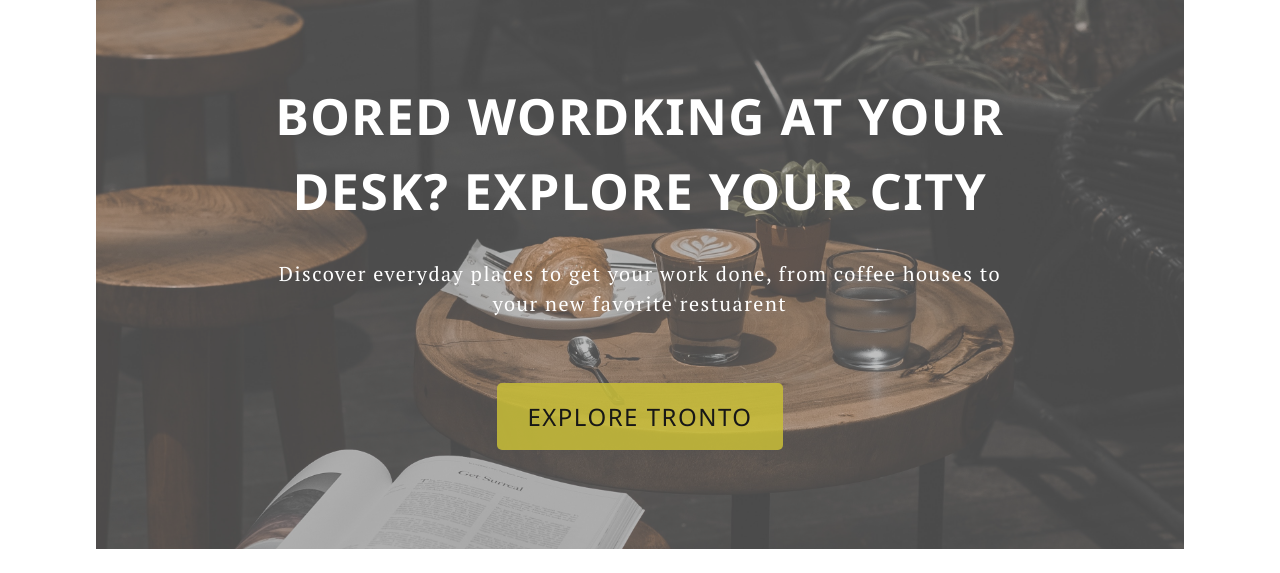
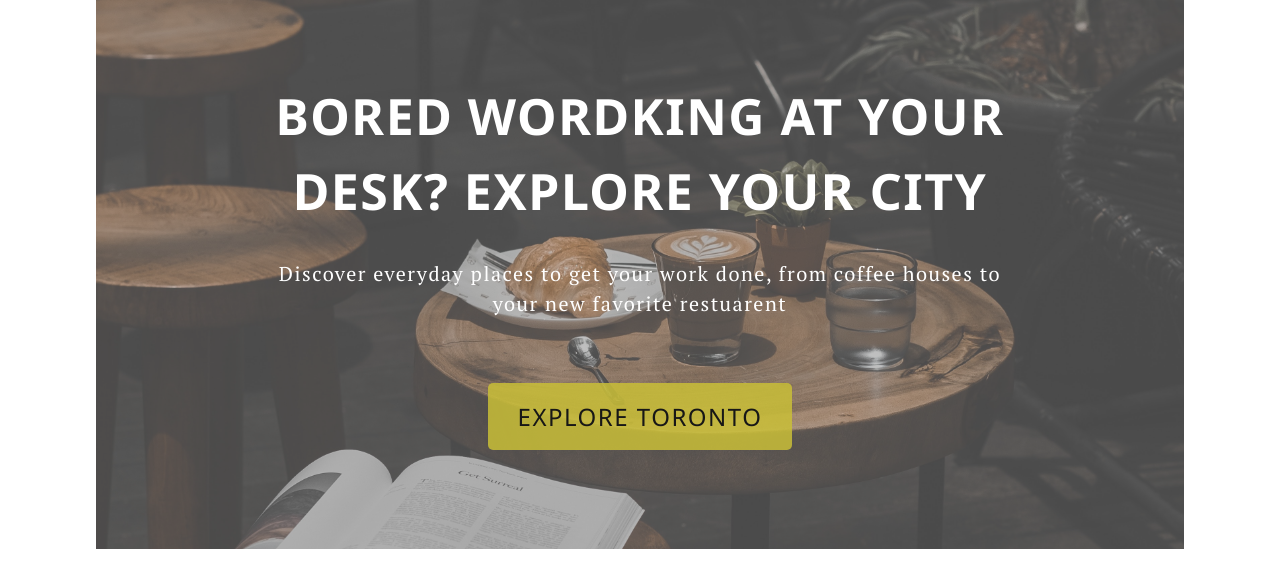
Before and after one commit to Abdullahi-a-hussein/remote-work, a Flask app: page / in a window 1280 px wide. Shown: the part 135-708 px from the top of the page. Run offline with Flask 2, Linux system fonts and the light colour scheme; some libraries are stand-ins or nearby versions.

Commit message:
fix typo

```diff
--- a/templates/index.html
+++ b/templates/index.html
@@ -5,7 +5,7 @@
         <header>
             <h1 class="header-title">BORED WORDKING AT YOUR DESK? EXPLORE YOUR CITY</h1>
             <p class="hearder-info">Discover everyday places to get your work done, from coffee houses to your new favorite restuarent</p>
-            <a href="{{ url_for('cafes') }}" class="btn-attention-header on-focus">EXPLORE TRONTO</a>
+            <a href="{{ url_for('cafes') }}" class="btn-attention-header on-focus">EXPLORE TORONTO</a>
         </header>
     </div>
 </section>
```
